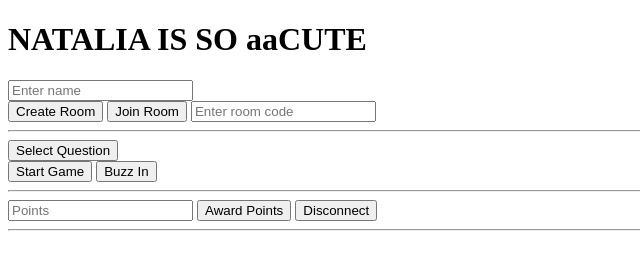
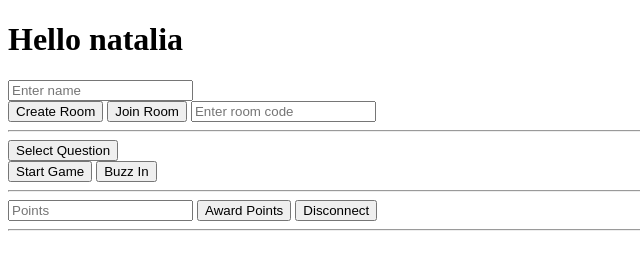
Before and after one commit to FarazAleemWork/devJeo, a website: page quizlamfd/index.html in a window 1280 px wide. Shown: the whole page, without its empty margins (0-640 px from the left). Drawn offline with nearby package versions, Linux system fonts and the light colour scheme; no server answers.

Commit message:
front end deployment test

```diff
--- a/quizlamfd/index.html
+++ b/quizlamfd/index.html
@@ -4,7 +4,7 @@
   <title>Quizlam Basic Frontend</title>
 </head>
 <body>
-  <h1>NATALIA IS SO aaCUTE</h1>
+  <h1>Hello natalia</h1>
 
   <input type="text" id="playerName" placeholder="Enter name" />
 </br>
```
